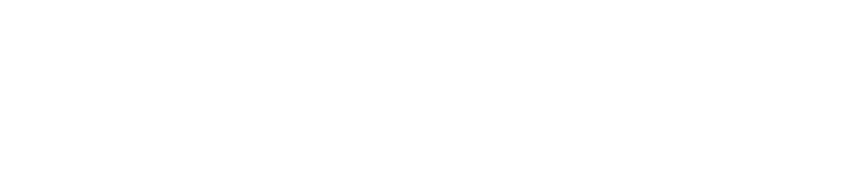
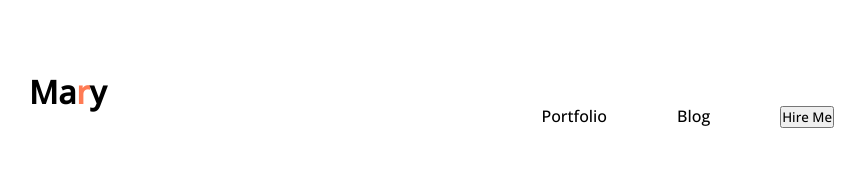
Before and after one commit to sakibiq/portfolio-1, a plain HTML site: page index.html in a window 1280 px wide. Shown: the whole page, without its empty margins (191-1056 px from the left). Drawn offline with nearby package versions, Linux system fonts and the light colour scheme.

Commit message:
logo and list items

```diff
--- a/index.html
+++ b/index.html
@@ -13,5 +13,14 @@
       rel="stylesheet"
     />
   </head>
-  <body></body>
+  <body>
+    <header class="header">
+      <h1 class="mary">Ma<span class="mary-r">r</span>y</h1>
+      <ul>
+        <li>Portfolio</li>
+        <li>Blog</li>
+        <li><button>Hire Me</button></li>
+      </ul>
+    </header>
+  </body>
 </html>
--- a/style.css
+++ b/style.css
@@ -0,0 +1,24 @@
+* {
+  margin: 0;
+  font-family: 'Open Sans', sans-serif;
+  padding: 0;
+}
+
+header {
+  display: flex;
+  justify-content: space-between;
+  padding: 20px;
+  margin: 50px 200px;
+}
+header ul {
+  display: flex;
+}
+header li {
+  list-style: none;
+  /* padding: 10px; */
+  margin: 35px;
+}
+
+.mary-r {
+  color: #ff7b54;
+}
```
